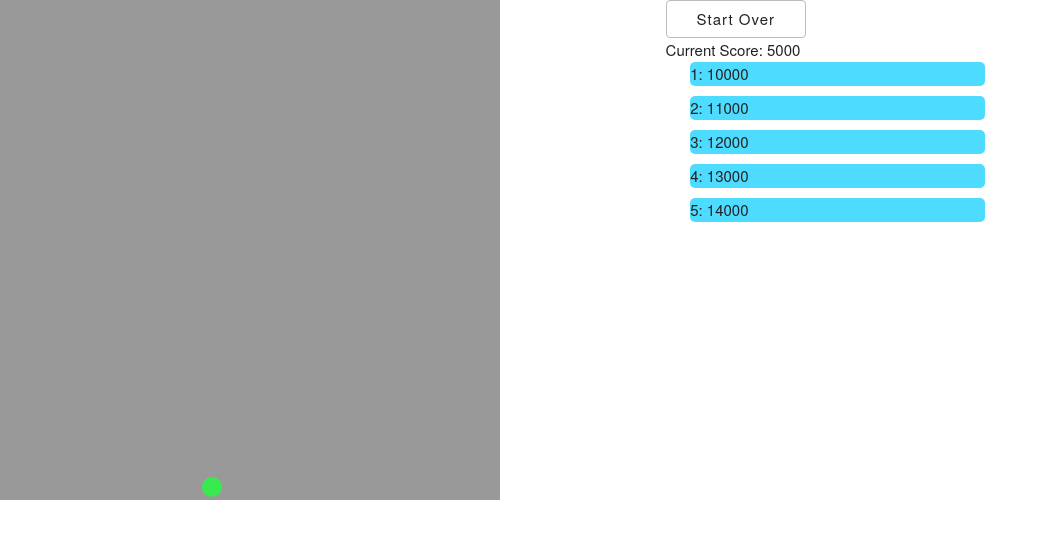
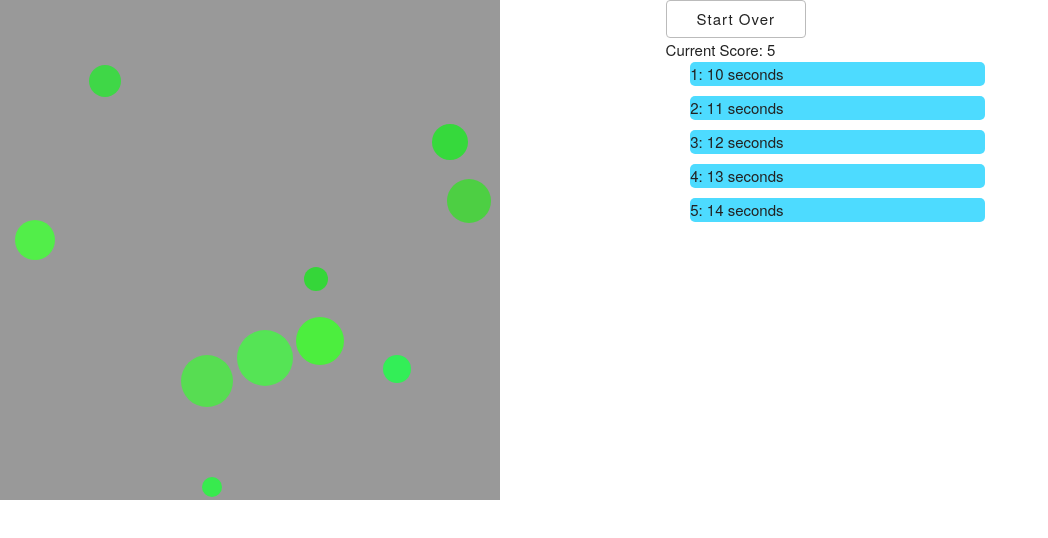
Before and after one commit to SamDarbonne/sams-racing-game, a plain HTML site: page index.html in a window 1280 px wide. Shown: the whole page, without its empty margins (0-1048 px from the left). Drawn offline with nearby package versions, Linux system fonts and the light colour scheme.

Commit message:
converts scores into second values

```diff
--- a/app.js
+++ b/app.js
@@ -19,7 +19,7 @@ function countCircles(){
 	if(gameboard.childNodes.length === 0){
 		clearInterval(intervalId);
 		endTime = Date.now();
-		totalGameTime = endTime - startTime;
+		totalGameTime = Math.round((endTime - startTime)/10)/100;
 		document.getElementById('current-score').innerHTML = totalGameTime;
 		//if this score is better than the last high score, replace that one then resort high score list
 		if (totalGameTime < highScore[4]){
@@ -31,7 +31,7 @@ function countCircles(){
 }
 
 var intervalId;
-var highScore = [10000, 11000, 12000, 13000, 14000];
+var highScore = [10, 11, 12, 13, 14];
 var totalGameTime;
 var startTime;
 var endTime;
@@ -107,7 +107,7 @@ function setCircleClicksteners() {
 }
 function timing(){
 	thisTime = Date.now();
-	displayTime = thisTime - startTime;
+	displayTime = Math.round((thisTime - startTime)/10)/100;
 	document.getElementById('current-score').innerHTML = displayTime;
 }
 function gameStart(){
@@ -117,7 +117,7 @@ function gameStart(){
 	intervalId = setInterval(function(){
 		timing();
 	});
-	makeBubbles(0);
+	makeBubbles(9);
 	//Clicksteners = Click Listeners.
 	setCircleClicksteners();
 
--- a/index.html
+++ b/index.html
@@ -27,7 +27,7 @@
 					<script id="entry-template" type="text/x-handlebars-template">
   						{{#each highScore}}
   						<li class="entry">
-							{{inc @index}}: {{this}}
+							{{inc @index}}: {{this}} seconds
   						</li>
   						{{/each}}
 					</script>
```
